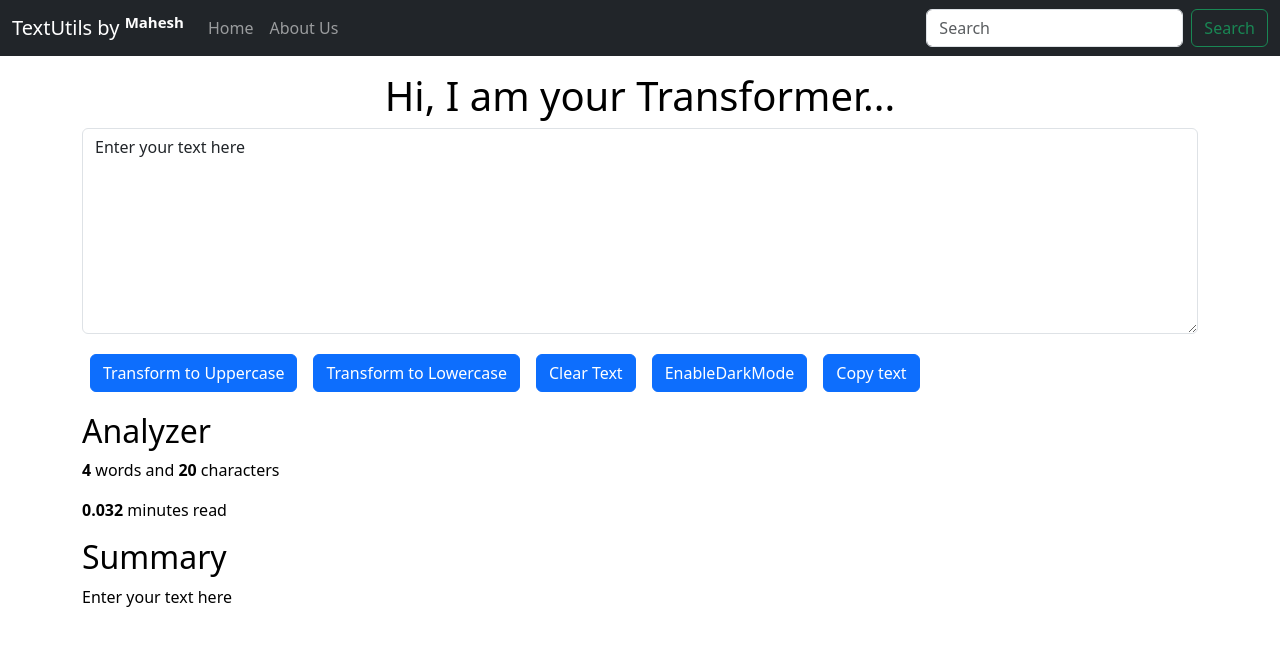
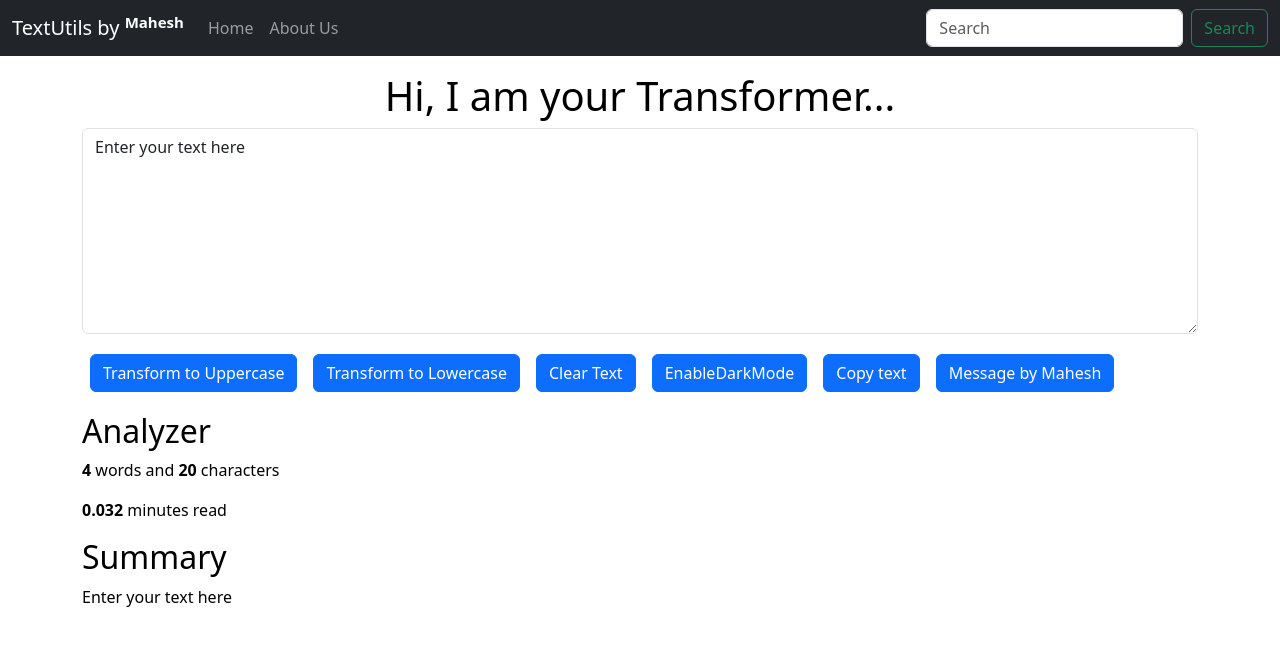
Before and after one commit to maheshmore667/Text-Transformer, a React (Create React App) app: page / in a window 1280 px wide. Shown: the top 646 px of the page. Built offline with nearby package versions, Linux system fonts and the light colour scheme.

Commit message:
Alerts added

```diff
--- a/src/App.js
+++ b/src/App.js
@@ -2,9 +2,11 @@ import { useState } from 'react';
 import './App.css';
 import Navbar from './Components/Navbar';
 import TextContainer from './Components/TextContainer';
+import Alert from './Components/Alert';
 
 function App() {
   const[mode, setMode] = useState("dark");
+  const[alert, setAlertState] = useState(null);
   const toggleMode = () =>{
     if(mode === "light") {
       setMode("dark");
@@ -13,11 +15,23 @@ function App() {
     }
   }
 
+  const showAlert = (message, type) =>{
+    setAlertState({
+      msg : message,
+      type : type
+    });
+
+    setTimeout(()=>{
+      setAlertState(null);
+    }, 2500);
+  }
+
   return (
    <>
     <Navbar ownerName="Mahesh"  mode ={mode} toggleMode={toggleMode}/>
+    <Alert alert ={alert} />
     <div className="container my-3">
-      <TextContainer  mode ={mode}/>
+      <TextContainer  mode ={mode} showAlert = {showAlert}/>
     </div>
    </>
   );
--- /dev/null
+++ b/src/Components/Alert.js
@@ -0,0 +1,12 @@
+import React from 'react'
+
+export default function Alert(props) {
+  return (
+    props.alert && <>
+    <div className="alert alert-warning alert-dismissible fade show" role="alert">
+    <strong>{props.alert.type} : {props.alert.msg}</strong>
+        <button type="button" className="btn-close" data-bs-dismiss="alert" aria-label="Close"></button>
+    </div>
+    </>
+  )
+}
--- a/src/Components/TextContainer.js
+++ b/src/Components/TextContainer.js
@@ -10,18 +10,22 @@ export default function TextContainer(props) {
 
     const handleOnChange = (event) =>{
         setText(event?.target?.value);
+
     }
 
     const handleUppercase = () =>{
         setText(text?.toUpperCase());
+        props.showAlert("Text changed to Uppercase",  " Success!!");
     }
 
     const handleLowercase = () =>{
         setText(text?.toLowerCase());
+        props.showAlert("Text changed to Lowercase",  " Success!!");
     }
 
     const cleartext = () =>{
         setText("");
+        props.showAlert("Text cleared",  " Success!!");
     }
 
     const enableDarkMode = () =>{
@@ -43,6 +47,11 @@ export default function TextContainer(props) {
 
     const copyText = () =>{
         navigator.clipboard.writeText(text);
+        props.showAlert("Text copied to clipboard",  " Success!!");
+    }
+
+    const messageByMahesh = () =>{
+       props.showAlert("I strongly feel You are the one I wanted to find, would you like to be mine?",  " Feeling Curious");
     }
 
 
@@ -62,6 +71,7 @@ export default function TextContainer(props) {
         <button className="btn btn-primary mx-2 my-1" onClick={cleartext}>Clear Text</button>
         <button className="btn btn-primary mx-2 my-1" onClick={enableDarkMode}>{buttonText}</button>
         <button className="btn btn-primary mx-2 my-1" onClick={copyText}>Copy text</button>
+        <button className="btn btn-primary mx-2 my-1" onClick={messageByMahesh}>Message by Mahesh</button>
     </div>
     <div className="my-3">
         <h2>Analyzer</h2>
```
